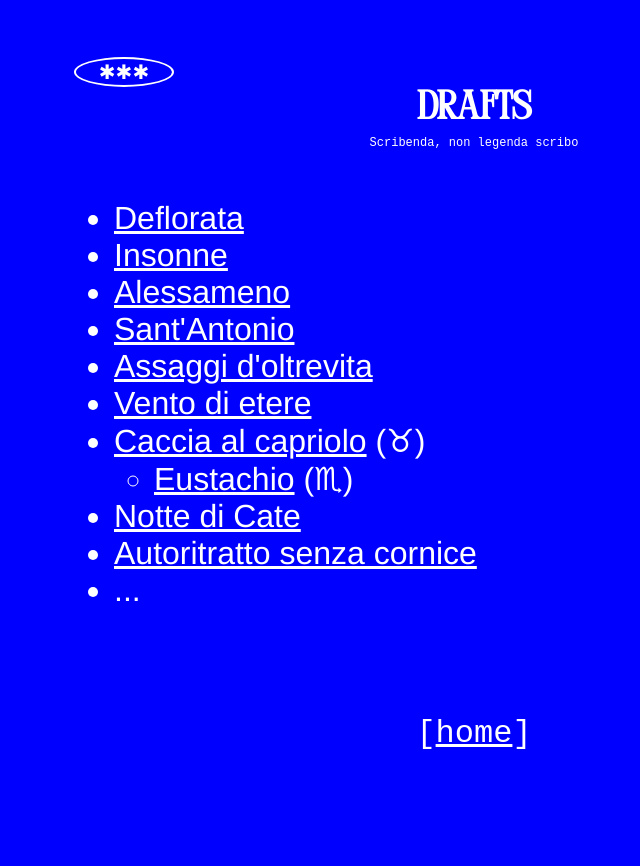
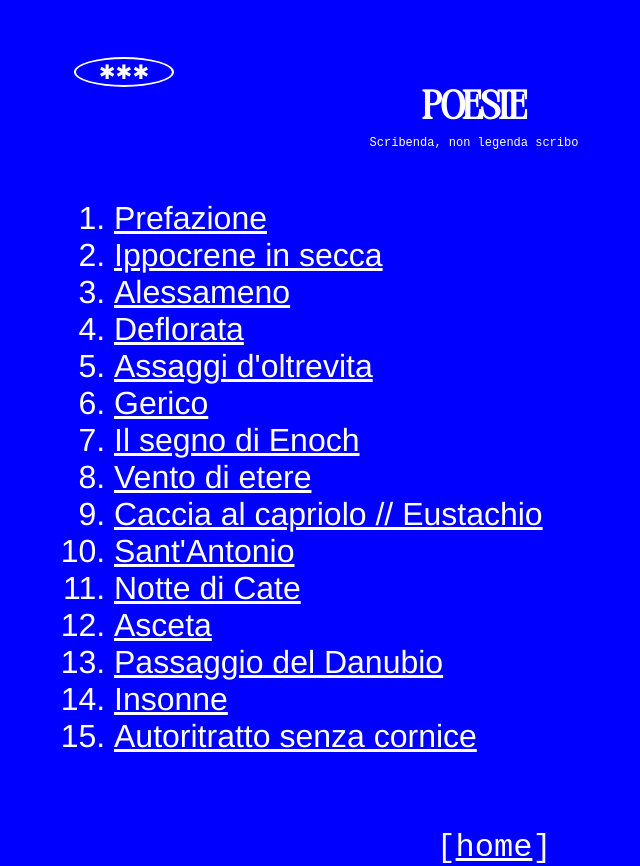
Before and after one commit to cstblsmn/cstblsmn.gibhub.io, a plain HTML site: page poetry.html in a window 1280 px wide. Shown: the whole page, without its empty margins (166-806 px from the left). Before the commit the page ends 800 px from the top, so only its background shows below. Drawn offline with Linux system fonts and the light colour scheme.

Commit message:
Add files via upload

```diff
--- a/poetry.html
+++ b/poetry.html
@@ -10,24 +10,26 @@
     <button class="toggle-button" onclick="cycleTheme()">✱✱✱</button>
     <main>
         <div class="cnt">
-            <h2>DRAFTS</h2>
+            <h2>POESIE</h2>
             <sup>Scribenda, non legenda scribo</sup>
         </div>
-        <ul>
-            <li><a href="poems/deflorata.html">Deflorata</a></li>
-            <li><a href="poems/insonne.html">Insonne</a></li>
-            <li><a href="poems/alessameno.html">Alessameno</a></li>
-            <li><a href="poems/sant-antonio.html">Sant'Antonio</a></li>
-            <li><a href="poems/assaggi-doltrevita.html">Assaggi d'oltrevita</a></li>
-            <li><a href="poems/vento-di-etere.html">Vento di etere</a></li>
-            <li><a href="poems/caccia-al-capriolo.html">Caccia al capriolo</a> (♉︎)</li>
-            <ul>
-                <li><a href="poems/eustachio.html">Eustachio</a> (♏︎)</li>
-            </ul>
-            <li><a href="poems/notte-di-cate.html">Notte di Cate</a></li>
-            <li><a href="poems/autoritratto-senza-cornice.html">Autoritratto senza cornice</a></li>
-            <li>...</li>
-        </ul>
+        <ol>
+            <li><a href="poems/prefazione.txt">Prefazione</a></li>
+            <li><a href="poems/ippocrene-in-secca.txt">Ippocrene in secca</a></li>
+            <li><a href="poems/alessameno.txt">Alessameno</a></li>
+            <li><a href="poems/deflorata.txt">Deflorata</a></li>
+            <li><a href="poems/assaggi-doltrevita.txt">Assaggi d'oltrevita</a></li>
+            <li><a href="poems/gerico.txt">Gerico</a></li>
+            <li><a href="poems/il-segno-di-enoch.txt">Il segno di Enoch</a></li>
+            <li><a href="poems/vento-di-etere.txt">Vento di etere</a></li>
+            <li><a href="poems/caccia-al-capriolo.txt">Caccia al capriolo // Eustachio</a></li>
+            <li><a href="poems/sant-antonio.txt">Sant'Antonio</a></li>
+            <li><a href="poems/notte-di-cate.txt">Notte di Cate</a></li>
+            <li><a href="poems/asceta.txt">Asceta</a></li>
+            <li><a href="poems/passaggio-del-danubio.txt">Passaggio del Danubio</a></li>
+            <li><a href="poems/insonne.txt">Insonne</a></li>
+            <li><a href="poems/autoritratto-senza-cornice.txt">Autoritratto senza cornice</a></li>
+        </pl>
         <br><br>
         <div>
             [<a href="index.html">home</a>]
```
Also changed, not shown: poems/alessameno.txt (added), poems/asceta.txt (added), poems/assaggi-doltrevita.txt (added), poems/autoritratto-senza-cornice.txt (added), poems/caccia-al-capriolo.txt (added), poems/deflorata.txt (added), poems/gerico.txt (added), poems/il-segno-di-enoch.txt (added), poems/insonne.txt (added), poems/ippocrene-in-secca.txt (added), poems/notte-di-cate.txt (added), poems/passaggio-del-danubio.txt (added), poems/prefazione.txt (added), poems/sant-antonio.txt (added), 1 more files.
